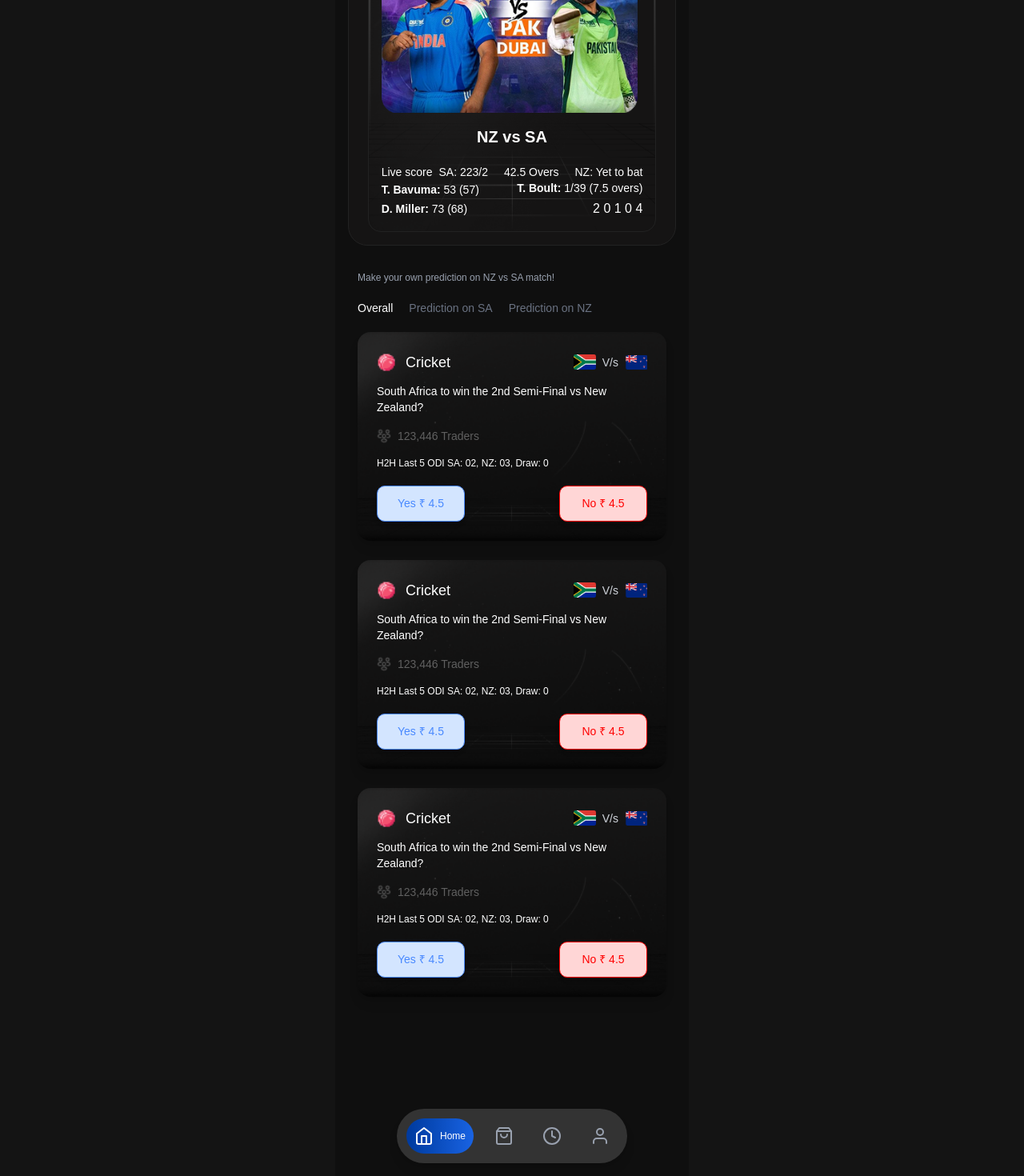
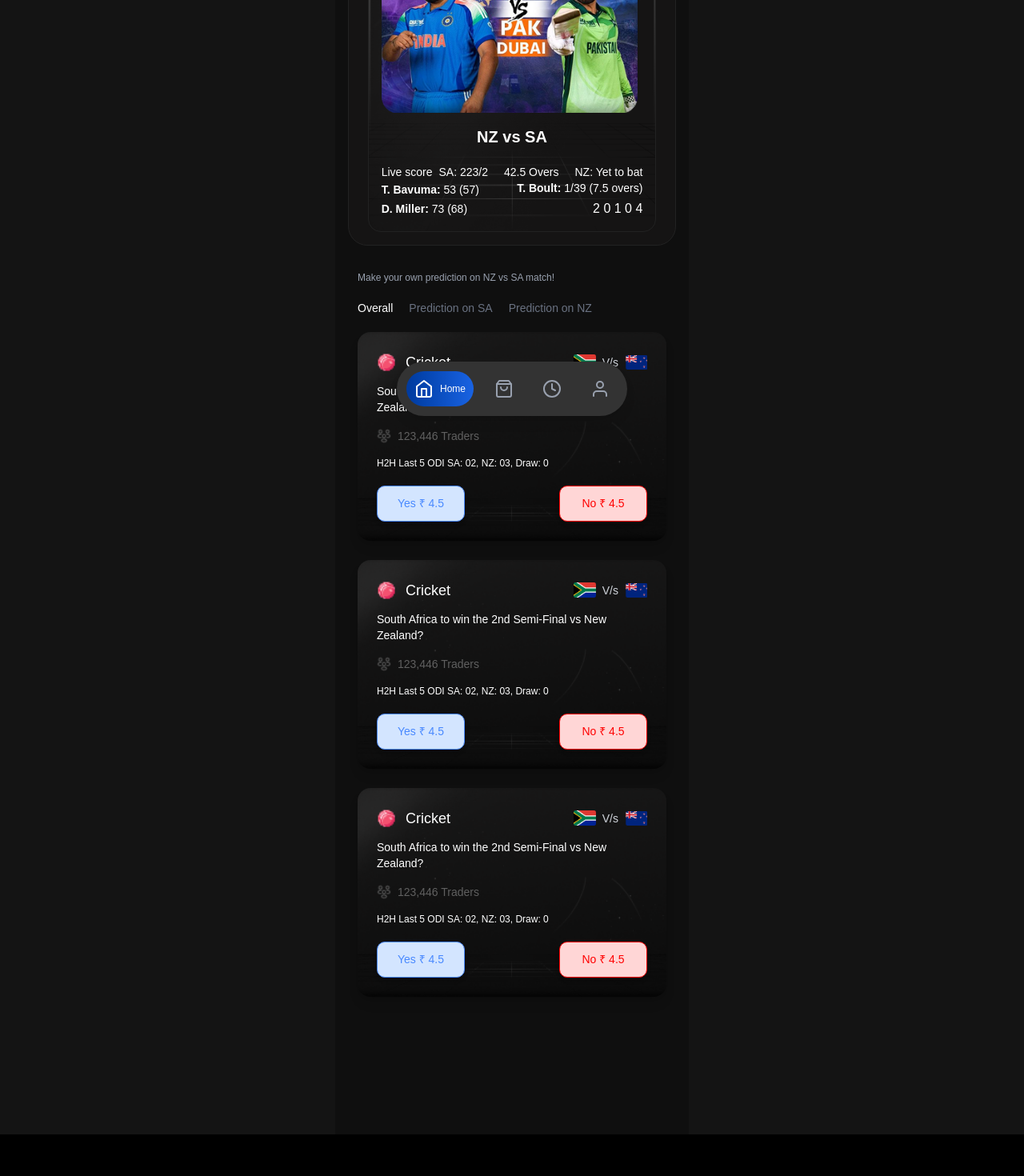
Before and after one commit to rohitjat49/opinio, a Next.js app: page /about in a window 1280 px wide. Shown: the part 264-1734 px from the top of the page at 80% size. After the commit the page ends 1682 px from the top, so only its background shows below. Built offline with nearby package versions, Linux system fonts and the light colour scheme; a web font is replaced by a local one.

Commit message:
add button

```diff
--- a/src/app/Components/Home/ButtonNav.js
+++ b/src/app/Components/Home/ButtonNav.js
@@ -1,3 +1,44 @@
+
+// "use client";
+
+// import { useState } from "react";
+// import { FiHome, FiUser, FiClock, FiShoppingBag } from "react-icons/fi";
+
+// const ButtonNav = () => {
+//   const [active, setActive] = useState("home");
+
+//   return (
+//     <>
+//       <div className="pb-32">
+//       </div>
+
+//       <div className="  text-xs flex items-center justify-center mx-auto bg-[#333333] p-3 rounded-full shadow-lg space-x-4 w-max z-50">
+//         {[
+//           { id: "home", icon: <FiHome className="text-2xl" />, label: "Home" },
+//           { id: "wallet", icon: <FiShoppingBag className="text-2xl"/>, label: "Wallet" },
+//           { id: "clock", icon: <FiClock className="text-2xl"/>, label: "Clock" },
+//           { id: "profile", icon: <FiUser className="text-2xl"/>, label: "Profile" },
+//         ].map((item) => (
+//           <button
+//             key={item.id}
+//             onClick={() => setActive(item.id)}
+//             className={`flex items-center space-x-2 p-2.5 rounded-full transition-all duration-300 cursor-pointer ${
+//               active === item.id
+//                 ? "bg-gradient-to-r from-[#003A9E] to-[#1963E3] text-white"
+//                 : "text-gray-400"
+//             }`}
+//           >
+//             {item.icon}
+//             {active === item.id && <span className="text-xs">{item.label}</span>}
+//           </button>
+//         ))}
+//       </div>
+//     </>
+//   );
+// };
+
+// export default ButtonNav;
+
 
 "use client";
 
@@ -9,15 +50,13 @@ const ButtonNav = () => {
 
   return (
     <>
-      <div className="pb-32">
-      </div>
-
-      <div className="  text-xs flex items-center justify-center mx-auto bg-[#333333] p-3 rounded-full shadow-lg space-x-4 w-max z-50">
+      {/* Fixed Bottom Navigation */}
+      <div className="fixed bottom-4 left-1/2 transform -translate-x-1/2 bg-[#333333] p-3 rounded-full shadow-lg flex space-x-4 z-50">
         {[
           { id: "home", icon: <FiHome className="text-2xl" />, label: "Home" },
-          { id: "wallet", icon: <FiShoppingBag className="text-2xl"/>, label: "Wallet" },
-          { id: "clock", icon: <FiClock className="text-2xl"/>, label: "Clock" },
-          { id: "profile", icon: <FiUser className="text-2xl"/>, label: "Profile" },
+          { id: "wallet", icon: <FiShoppingBag className="text-2xl" />, label: "Wallet" },
+          { id: "clock", icon: <FiClock className="text-2xl" />, label: "Clock" },
+          { id: "profile", icon: <FiUser className="text-2xl" />, label: "Profile" },
         ].map((item) => (
           <button
             key={item.id}
--- a/src/app/Components/LiveMatch/LiveMatch.js
+++ b/src/app/Components/LiveMatch/LiveMatch.js
@@ -6,7 +6,7 @@ import PredictionTabs from "./PredictionTabs";
 const LiveMatch = () => {
   return (
     <>
-      <div className="mx-auto items-center justify-center w-[442px] p-4 bg-[#0f0f0f] container">
+      <div className="mx-auto items-center justify-center w-[442px] p-4 bg-[#0f0f0f] container pb-40">
         <EventHeader />
         <LiveScore />
         <PredictionTabs />
```
Also changed, not shown: src/app/Home/page.js (+23 -0 lines).
